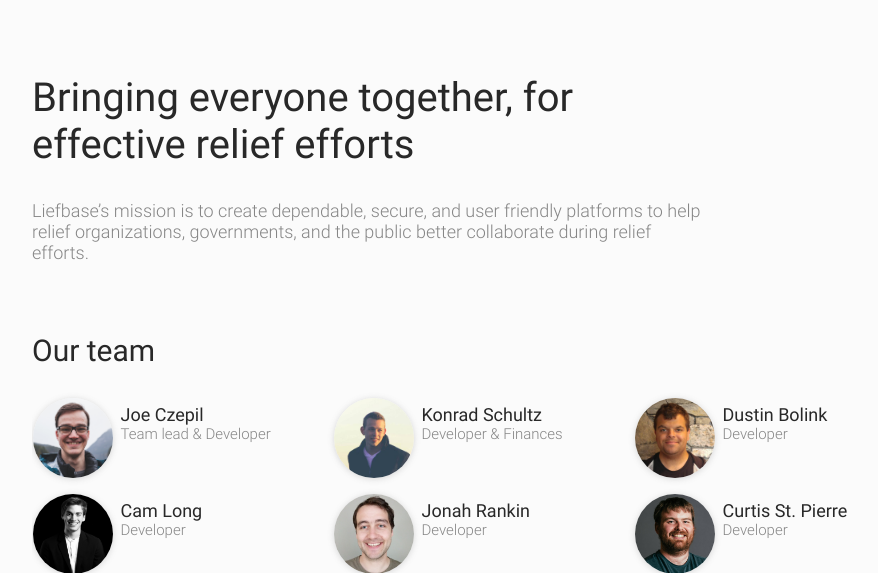
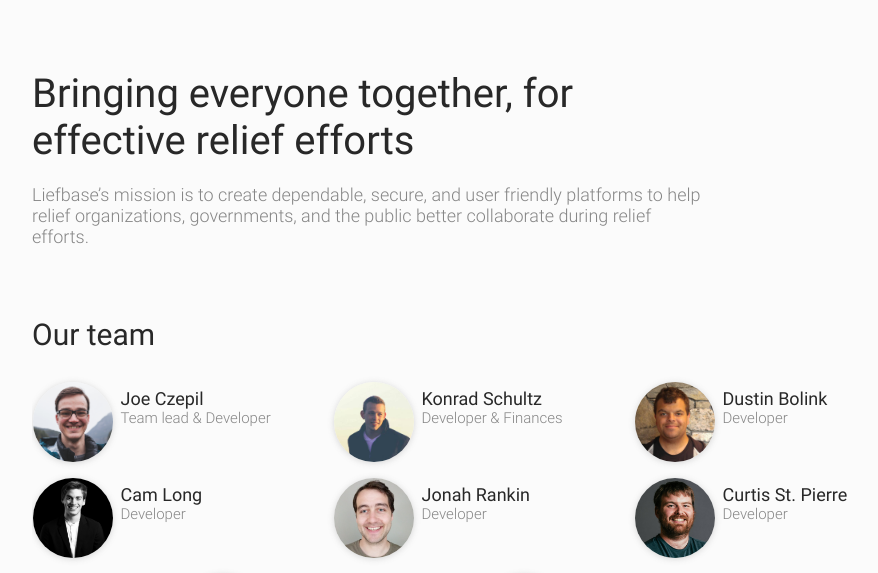
Before and after one commit to ProgrammingJoe/Liefbase-Static-Site, a Flask app: page /about in a window 1280 px wide. Shown: the part 93-666 px from the top of the page, without its empty margins (158-1036 px from the left). Run offline with Flask 2, Linux system fonts and the light colour scheme; some libraries are stand-ins or nearby versions.

Commit message:
CSS updates before pull

```diff
--- a/static_site/static/css/fonts.css
+++ b/static_site/static/css/fonts.css
@@ -53,7 +53,7 @@ p {
   font-family: 'Roboto';
   color: #282828;
   font-size: 40px;
-  margin: 1.1em 0 0.8em 0;
+  margin: 70px 0 20px 0;
 }
 .sub-header {
   font-family: 'Roboto-light';
@@ -65,6 +65,13 @@ p {
   color: #282828;
   font-size: 30px;
   margin: 1em 0 0.6em 0;
+}
+
+.team-intro-header {
+  font-family: 'Roboto';
+  color: #282828;
+  font-size: 40px;
+  padding-bottom: 20px;
 }
 .demo-header {
   font-family: 'Roboto';
--- a/static_site/static/css/main.css
+++ b/static_site/static/css/main.css
@@ -34,7 +34,6 @@ a {
 .about-body,
 .contact-body,
 .donate-body {
-  width: 90%;
   max-width: 900px;
   padding: 0 30px 0 30px;
   margin: auto;
@@ -106,6 +105,7 @@ a {
   background-color: white;
   padding: 16px 20px 16px 20px;
   border-radius: 3px;
+  box-shadow: 0px 4px 20px rgba(43, 43, 43, 0.25);
 }
 
 .navbar-on {
@@ -161,7 +161,6 @@ a {
 }
 
 .demo-header {
-  font-size: 40px;
   margin-bottom: 20px;
 }
 .demo-body {
@@ -234,7 +233,7 @@ a {
   .team-intro-container,
   .donate-intro-container,
   .contact-intro-container {
-    padding: 30px 25% 40px 0;
+    padding: 70px 25% 40px 0;
   }
   .landing-body p {
     padding-right: 25%;
@@ -336,7 +335,7 @@ a {
   .team-intro-container,
   .donate-intro-container,
   .contact-intro-container {
-    padding: 15px 0 20px 0;
+    padding: 30px 0 20px 0;
   }
   .landing-body p {
     padding-right: 0;
--- a/static_site/templates/about.html
+++ b/static_site/templates/about.html
@@ -34,7 +34,7 @@
 
     <div class="about-body">
       <div class="team-intro-container">
-        <p class="team-intro-header header">{{ _('Bringing everyone together, for effective relief efforts') }}</p>
+        <p class="team-intro-header">{{ _('Bringing everyone together, for effective relief efforts') }}</p>
         <p class="team-intro-body sub-header">{{ _('Liefbase’s mission is to create dependable, secure, and user friendly platforms to help relief organizations, governments, and the public better collaborate during relief efforts.') }}
         </p>
       </div>
```
